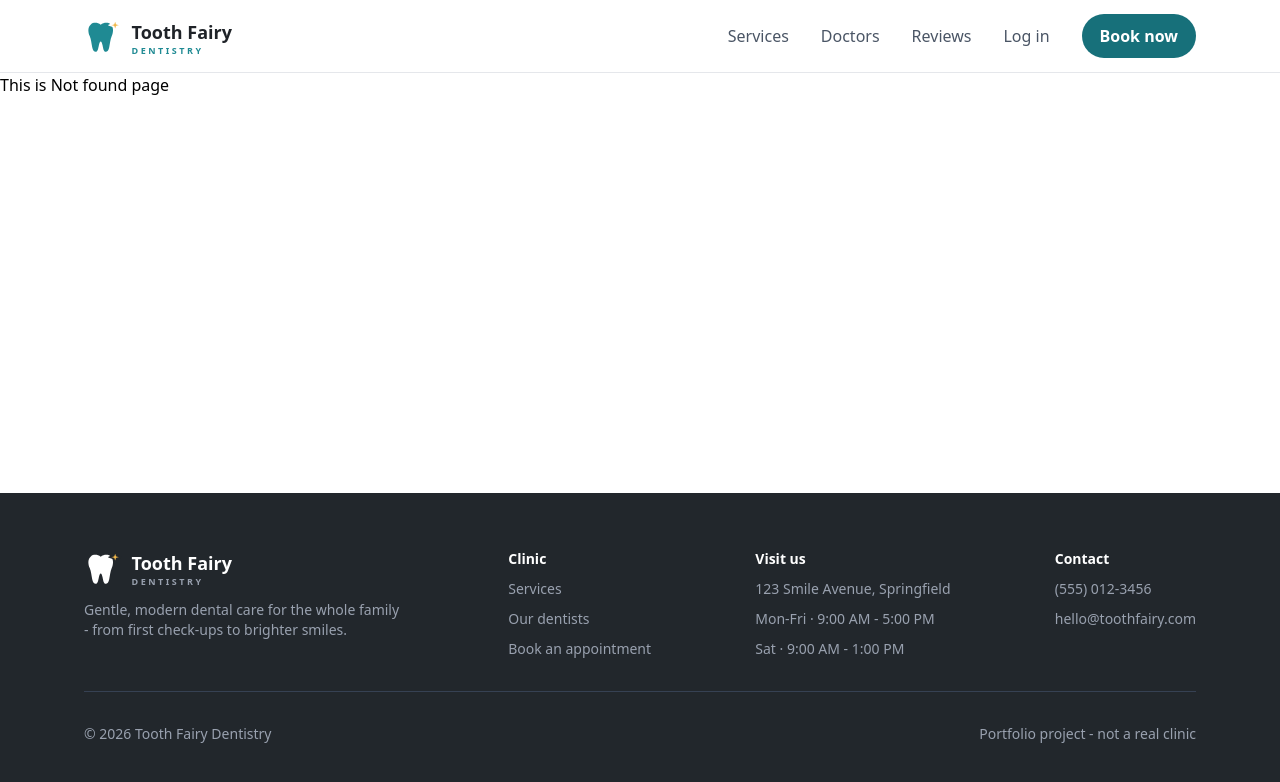
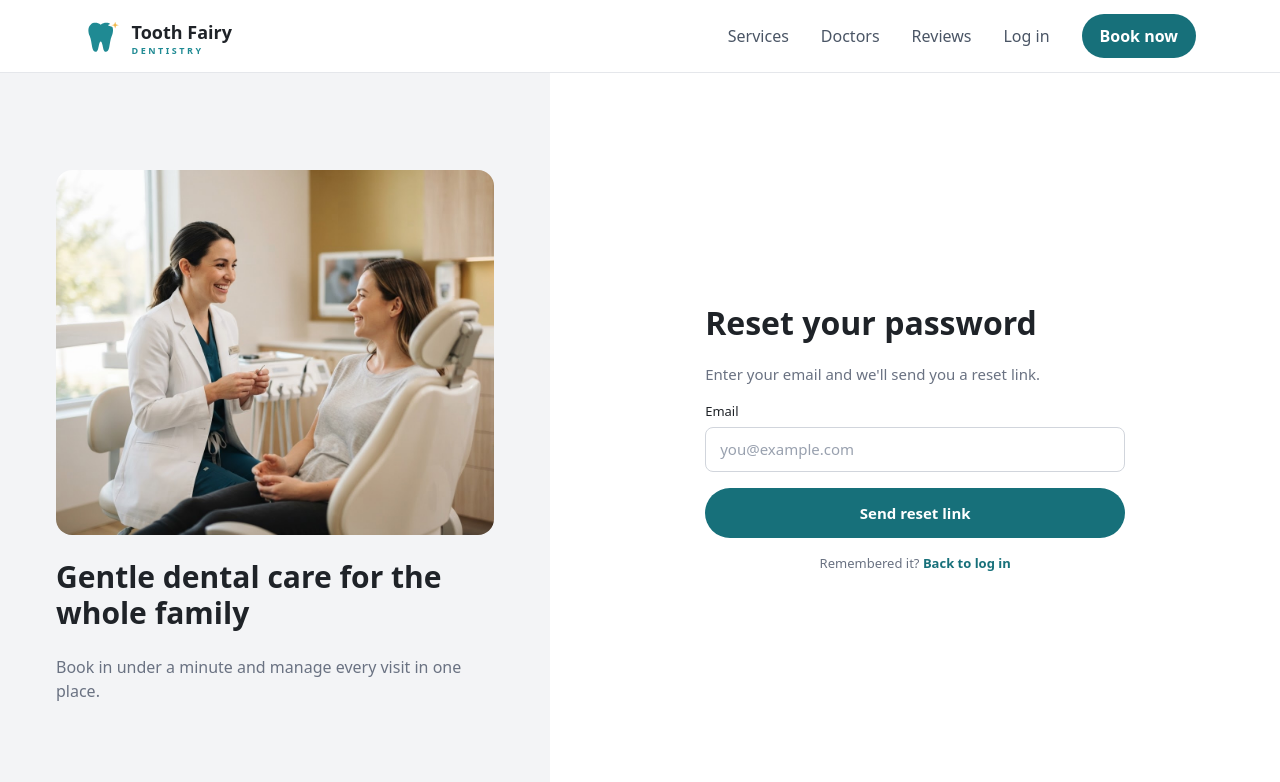
Before and after one commit to Justin-25/DentalClinic-FullStack-project, a React app in the folder frontend/: page /forgot-password in a window 1280 px wide. Shown: the top 782 px of the page. Built offline with nearby package versions, Linux system fonts and the light colour scheme; the HTML template or start-up script is replaced by a standard one.

Commit message:
Add forgot and reset password pages; share password validation.

```diff
--- a/frontend/src/auth/AuthContext.jsx
+++ b/frontend/src/auth/AuthContext.jsx
@@ -48,6 +48,14 @@ export function AuthProvider({ children }) {
     return startSession(res);
   }
 
+  async function resetPassword(token, form) {
+    const res = await api(`/users/resetPassword/${token}`, {
+      method: "POST",
+      body: form,
+    });
+    return startSession(res);
+  }
+
   function logout() {
     clearToken();
     queryClient.setQueryData(["me"], null);
@@ -58,6 +66,7 @@ export function AuthProvider({ children }) {
     isLoading: meQ.isLoading,
     login,
     signup,
+    resetPassword,
     logout,
   };
 
--- /dev/null
+++ b/frontend/src/pages/auth/ForgotPassword.jsx
@@ -0,0 +1,100 @@
+import { useState } from "react";
+import { Link } from "react-router";
+import { useMutation } from "@tanstack/react-query";
+import { FaCircleExclamation } from "react-icons/fa6";
+import { api } from "../../api/client";
+import TextField from "../../components/TextField";
+
+export default function ForgotPassword() {
+  const [email, setEmail] = useState("");
+  const [submitted, setSubmitted] = useState(false);
+  const emailError = !/^\S+@\S+\.\S+$/.test(email)
+    ? "Please enter a valid email."
+    : null;
+
+  const forgotM = useMutation({
+    mutationFn: () =>
+      api("/users/forgotPassword", {
+        method: "POST",
+        body: {
+          email,
+        },
+      }),
+  });
+
+  function handleSubmit(e) {
+    e.preventDefault();
+    setSubmitted(true);
+    if (emailError) return;
+    forgotM.mutate();
+  }
+
+  if (forgotM.isSuccess) {
+    return (
+      <div className="w-full max-w-105 space-y-4">
+        <h1 className="text-[32px] font-bold text-ink">Check your email</h1>
+        <p className="text-[15px] text-gray-500">
+          If an account exists for{" "}
+          <span className="font-semibold text-ink">{email}</span>, a reset link
+          is on its way. It expires in 10 minutes.
+        </p>
+        <Link
+          to="/login"
+          className="inline-block text-sm font-semibold text-brand"
+        >
+          Back to log in
+        </Link>
+      </div>
+    );
+  }
+
+  return (
+    <form
+      onSubmit={handleSubmit}
+      className="w-full max-w-105 space-y-4"
+      noValidate
+    >
+      <h1 className="text-[32px] font-bold text-ink">Reset your password</h1>
+      <p className="text-[15px] text-gray-500">
+        Enter your email and we'll send you a reset link.
+      </p>
+
+      <TextField
+        label="Email"
+        type="email"
+        autoComplete="email"
+        value={email}
+        onChange={(e) => setEmail(e.target.value)}
+        error={submitted && emailError}
+        placeholder="you@example.com"
+      />
+
+      {forgotM.error && (
+        <p
+          role="alert"
+          className="flex items-start gap-2 rounded-lg border border-red-200 bg-red-50 px-3.5 py-3 text-[13px] font-medium text-red-800"
+        >
+          <FaCircleExclamation aria-hidden="true" className="mt-0.5 shrink-0" />
+          {forgotM.error.code === "RATE_LIMITED"
+            ? "Too many requests. Please try again later."
+            : forgotM.error.message}
+        </p>
+      )}
+
+      <button
+        type="submit"
+        disabled={forgotM.isPending}
+        className="w-full rounded-full bg-brand py-3.5 text-[15px] font-semibold text-white transition duration-200 ease-soft hover:bg-brand-dark disabled:opacity-60"
+      >
+        {forgotM.isPending ? "Sending..." : "Send reset link"}
+      </button>
+
+      <p className="text-center text-[13px] text-gray-500">
+        Remembered it?{" "}
+        <Link to="/login" className="font-semibold text-brand">
+          Back to log in
+        </Link>
+      </p>
+    </form>
+  );
+}
--- /dev/null
+++ b/frontend/src/pages/auth/ResetPassword.jsx
@@ -0,0 +1,97 @@
+import { useState } from "react";
+import { Link, useNavigate, useParams } from "react-router";
+import { useMutation } from "@tanstack/react-query";
+import { FaCircleExclamation } from "react-icons/fa6";
+import { useAuth } from "../../auth/AuthContext";
+import { validatePasswords } from "../../utils/validation";
+import TextField from "../../components/TextField";
+
+export default function ResetPassword() {
+  const { token } = useParams();
+  const { resetPassword } = useAuth();
+  const navigate = useNavigate();
+
+  const [form, setForm] = useState({
+    password: "",
+    passwordConfirm: "",
+  });
+  const [submitted, setSubmitted] = useState(false);
+  const errors = validatePasswords(form);
+
+  const resetM = useMutation({
+    mutationFn: () => resetPassword(token, form),
+    onSuccess: () => navigate("/", { replace: true }),
+  });
+
+  const handleChange = (e) =>
+    setForm({
+      ...form,
+      [e.target.name]: e.target.value,
+    });
+
+  function handleSubmit(e) {
+    e.preventDefault();
+    setSubmitted(true);
+    if (Object.keys(errors).length > 0) return;
+    resetM.mutate();
+  }
+
+  const expired = resetM.error?.code === "RESET_TOKEN_INVALID";
+
+  return (
+    <form
+      onSubmit={handleSubmit}
+      className="w-full max-w-105 space-y-4"
+      noValidate
+    >
+      <h1 className="text-[32px] font-bold text-ink">Choose a new password</h1>
+
+      <TextField
+        label="New password"
+        name="password"
+        type="password"
+        autoComplete="new-password"
+        value={form.password}
+        onChange={handleChange}
+        error={submitted && errors.password}
+        placeholder="At least 8 characters"
+      />
+      <TextField
+        label="Confirm new password"
+        name="passwordConfirm"
+        type="password"
+        autoComplete="new-password"
+        value={form.passwordConfirm}
+        onChange={handleChange}
+        error={submitted && errors.passwordConfirm}
+      />
+
+      {resetM.error && (
+        <p
+          role="alert"
+          className="flex items-start gap-2 rounded-lg border border-red-200 bg-red-50 px-3.5 py-3 text-[13px] font-medium text-red-800"
+        >
+          <FaCircleExclamation aria-hidden="true" className="mt-0.5 shrink-0" />
+          {expired ? (
+            <span>
+              This link has expired or was already used.{" "}
+              <Link to="/forgot-password" className="font-semibold underline">
+                Send a new link
+              </Link>
+            </span>
+          ) : (
+            resetM.error.message
+          )}
+        </p>
+      )}
+
+      <button
+        type="submit"
+        disabled={resetM.isPending}
+        className="w-full rounded-full bg-brand py-3.5 text-[15px] font-semibold text-white transition duration-200 ease-soft hover:bg-brand-dark disabled:opacity-60"
+      >
+        {resetM.isPending ? "Saving..." : "Save new password"}
+      </button>
+    </form>
+  );
+}
--- a/frontend/src/pages/auth/Signup.jsx
+++ b/frontend/src/pages/auth/Signup.jsx
@@ -4,15 +4,13 @@ import { useMutation } from "@tanstack/react-query";
 import { FaCircleExclamation } from "react-icons/fa6";
 import { useAuth } from "../../auth/AuthContext";
 import TextField from "../../components/TextField";
+import { validatePasswords } from "../../utils/validation";
 
 function validate(form) {
-  const errors = {};
+  const errors = { ...validatePasswords(form) };
   if (!form.name.trim()) errors.name = "Please enter your name.";
   if (!/^\S+@\S+\.\S+$/.test(form.email))
     errors.email = "Please enter a valid email.";
-  if (form.password.length < 8) errors.password = "Use at least 8 characters.";
-  if (form.passwordConfirm !== form.password)
-    errors.passwordConfirm = "Passwords don't match.";
   return errors;
 }
 
--- a/frontend/src/router.jsx
+++ b/frontend/src/router.jsx
@@ -10,6 +10,8 @@ import NotFound from "./pages/public/NotFound";
 import Login from "./pages/auth/Login";
 import AuthLayout from "./layouts/AuthLayout";
 import Signup from "./pages/auth/Signup";
+import ForgotPassword from "./pages/auth/ForgotPassword";
+import ResetPassword from "./pages/auth/ResetPassword";
 
 export const router = createBrowserRouter([
   {
@@ -29,6 +31,8 @@ export const router = createBrowserRouter([
     children: [
       { path: "login", element: <Login /> },
       { path: "signup", element: <Signup /> },
+      { path: "forgot-password", element: <ForgotPassword /> },
+      { path: "reset-password/:token", element: <ResetPassword /> },
     ],
   },
 ]);
--- /dev/null
+++ b/frontend/src/utils/validation.js
@@ -0,0 +1,12 @@
+export function validatePasswords({
+  password,
+  passwordConfirm
+}) {
+  const errors = {};
+
+  if (password.length < 8) errors.password = "Use at least 8 characters.";
+  if (!passwordConfirm) errors.passwordConfirm = 'Please confirm your password.';
+  else if (passwordConfirm !== password) errors.passwordConfirm = "Passwords don't match.";
+
+  return errors;
+}
```
